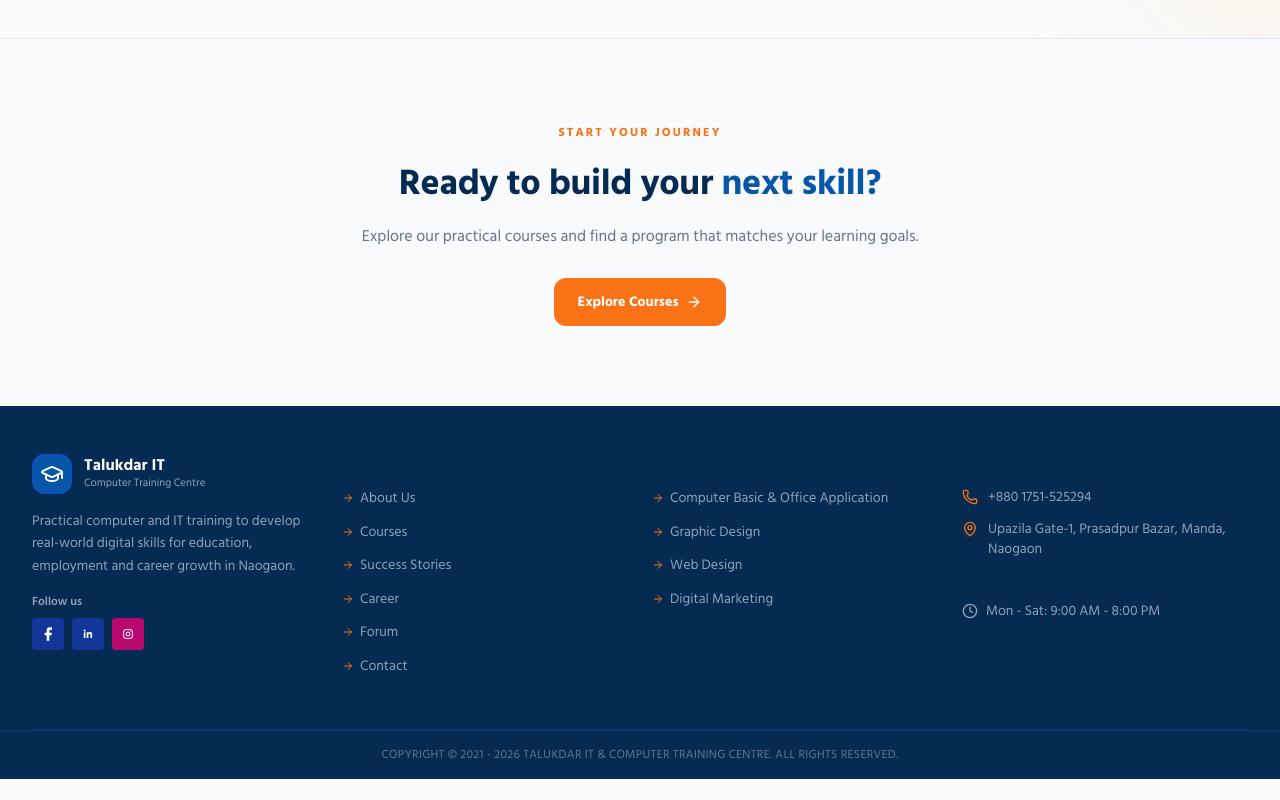
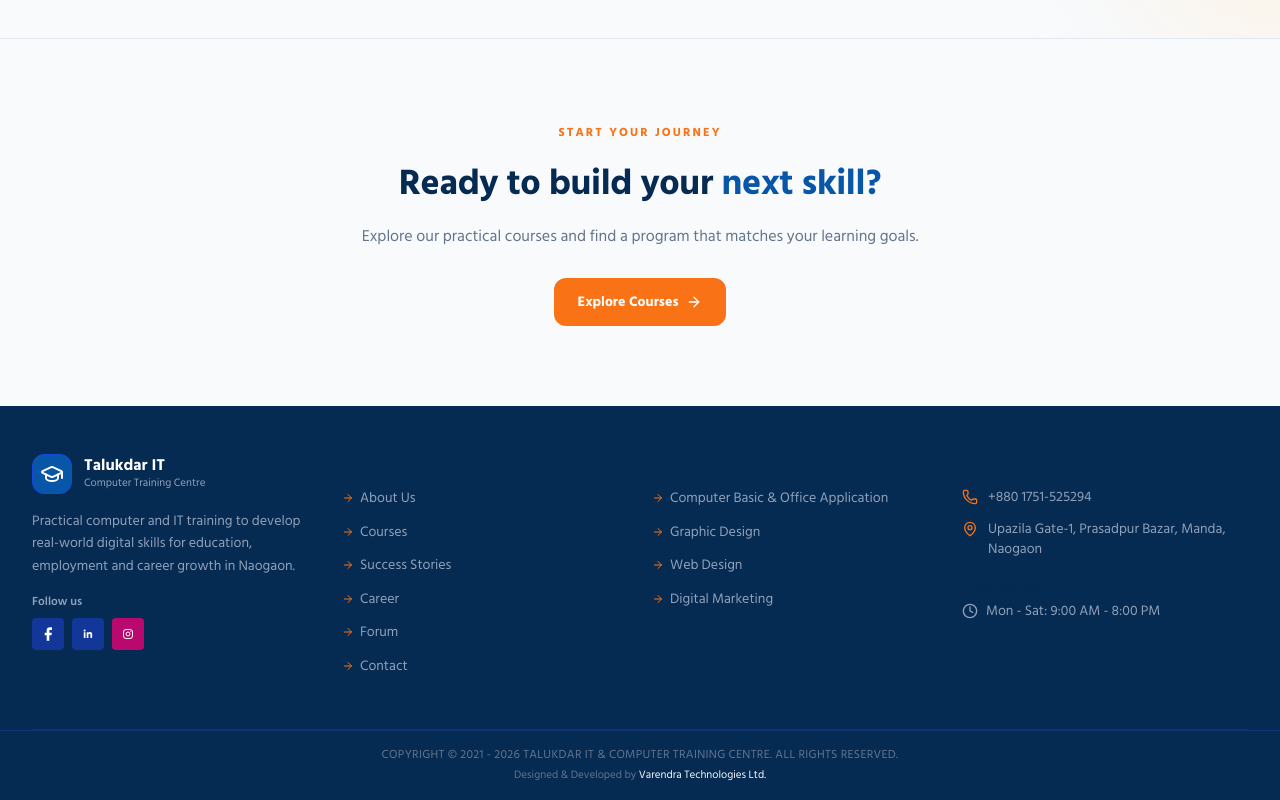
Before and after one commit to smnahidweb/talukdaritctc, a Next.js app: page /about in a window 1280 px wide. Shown: the part 3625-4425 px from the top of the page. Before the commit the page ends 4404 px from the top, so only its background shows below. Built offline with nearby package versions, Linux system fonts and the light colour scheme.

Commit message:
add brand advertise name

```diff
--- a/src/components/layout/Footer.tsx
+++ b/src/components/layout/Footer.tsx
@@ -181,6 +181,17 @@ export function Footer() {
           <p className="text-xs text-slate-500 text-center uppercase tracking-wide">
             Copyright &copy; 2021 - {year} Talukdar IT &amp; Computer Training Centre. All rights reserved.
           </p>
+          <p className="mt-1 text-[11px] text-slate-500 text-center">
+            Designed &amp; Developed by{" "}
+            <a
+              href="https://www.varendratech.com"
+              target="_blank"
+              rel="noopener noreferrer"
+              className="text-[#F8FAFC] hover:text-[#F8FAFC] transition-colors"
+            >
+              Varendra Technologies Ltd.
+            </a>
+          </p>
         </Container>
       </div>
     </footer>
```
Also changed, not shown: src/app/admission/page.tsx (line endings or trailing spaces).
